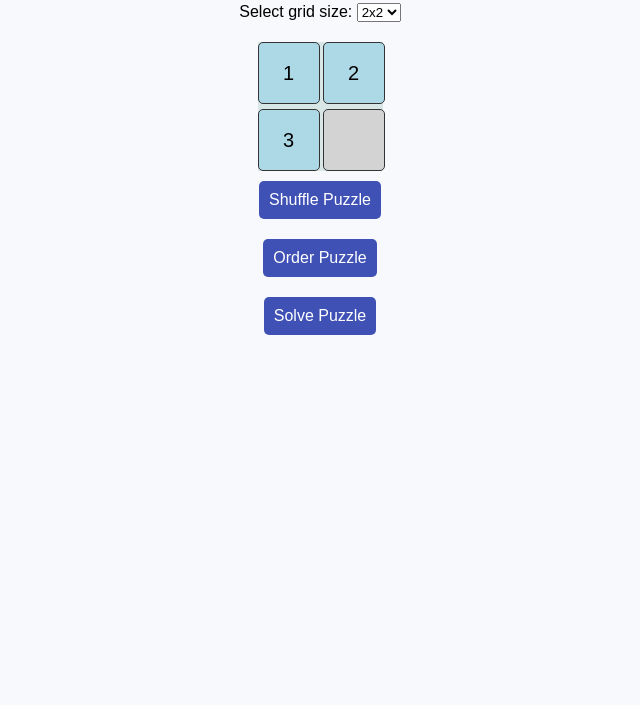
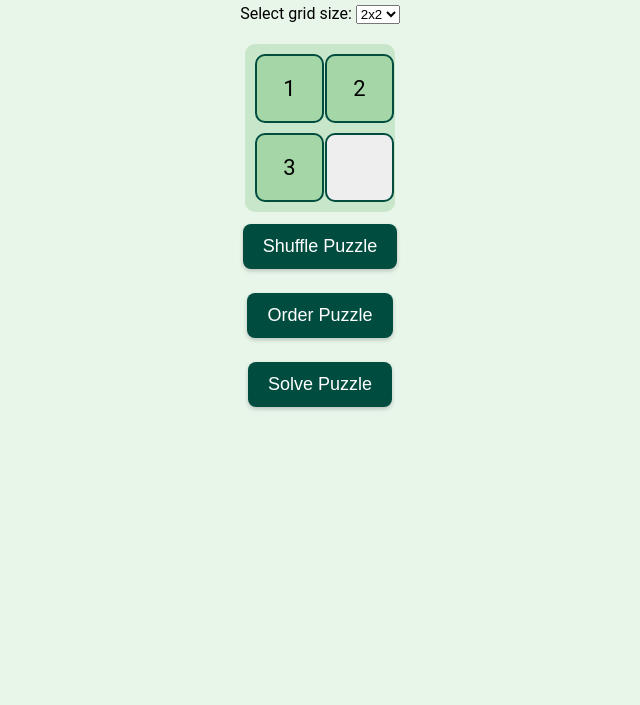
Before and after one commit to Puneethgm/1, a plain HTML site: page index.html in a window 1280 px wide. Shown: the part 95-800 px from the top of the page, without its empty margins (320-960 px from the left). Drawn offline with Linux system fonts and the light colour scheme.

Commit message:
Update styles.css

```diff
--- a/styles.css
+++ b/styles.css
@@ -2,67 +2,73 @@ body {
     display: flex;
     flex-direction: column;
     align-items: center;
-    font-family: Arial, sans-serif;
-    background-color: #f7f9fc; /* Light background color for the body */
+    font-family: 'Roboto', sans-serif; /* Updated font for a cleaner look */
+    background-color: #e8f5e9; /* Soft green background for a fresh feel */
     margin: 0;
     padding: 20px;
-    border: #303f9f;
+    border: #00796b;
 }
 
 h1 {
     margin-bottom: 20px;
-    color: #3f51b5; /* Header text color */
+    color: #004d40; /* Dark teal for the header */
 }
 
 header {
-    background-color: #3f51b5; /* Header background color */
-    color: white;
+    background-color: #00796b; /* Dark teal for header background */
+    color: #ffffff; /* White text for contrast */
     width: 100%;
     text-align: center;
     padding: 15px 0;
-    border-radius: 8px;
+    border-radius: 12px; /* Increased rounding for a softer header */
+    box-shadow: 0 4px 8px rgba(0, 0, 0, 0.1); /* Subtle shadow for depth */
 }
 
 #puzzleGrid {
     display: grid;
-    gap: 5px;
+    gap: 10px; /* Increased spacing for better visual separation */
     margin-top: 20px;
-    background-color: rgb(217, 230, 230);
+    background-color: #c8e6c9; /* Light green for grid background */
+    padding: 10px;
+    border-radius: 10px;
 }
 
 .cell {
-    width: 60px;
-    height: 60px;
+    width: 65px;
+    height: 65px;
     display: flex;
     justify-content: center;
     align-items: center;
-    background-color: lightblue; /* Cell background color */
-    font-size: 20px;
-    border: 1px solid #333;
-    border-radius: 5px; /* Rounded corners for cells */
-    transition: background-color 0.3s; /* Smooth transition for hover effects */
+    background-color: #a5d6a7; /* Soft green for the cell */
+    font-size: 22px;
+    border: 2px solid #004d40; /* Darker border for contrast */
+    border-radius: 10px; /* Rounded corners for softer cells */
+    transition: background-color 0.3s ease, transform 0.2s ease; /* Smooth transition for both hover effects and scaling */
 }
 
 .cell:hover {
-    background-color: #87ceeb; /* Lighter blue on hover */
+    background-color: #81c784; /* Brighter green on hover */
+    transform: scale(1.05); /* Slight zoom-in on hover */
 }
 
 .blank {
-    background-color: lightgray; /* Background color for the blank cell */
+    background-color: #eeeeee; /* Light grey for blank cell */
 }
 
 button {
-    margin: 10px;
-    padding: 10px;
-    font-size: 16px;
+    margin: 12px;
+    padding: 12px 20px; /* Increased padding for more clickable area */
+    font-size: 18px;
     cursor: pointer;
-    background-color: #3f51b5; /* Button background color */
-    color: white; /* Button text color */
+    background-color: #004d40; /* Dark teal for button background */
+    color: white;
     border: none;
-    border-radius: 5px; /* Rounded corners for buttons */
-    transition: background-color 0.3s; /* Smooth transition for hover effects */
+    border-radius: 8px;
+    transition: background-color 0.3s ease, transform 0.2s ease;
+    box-shadow: 0 2px 4px rgba(0, 0, 0, 0.2); /* Soft shadow for buttons */
 }
 
 button:hover {
-    background-color: #303f9f; /* Darker shade on hover */
+    background-color: #00251a; /* Even darker teal on hover */
+    transform: scale(1.05); /* Slight zoom-in on hover for buttons */
 }
```
